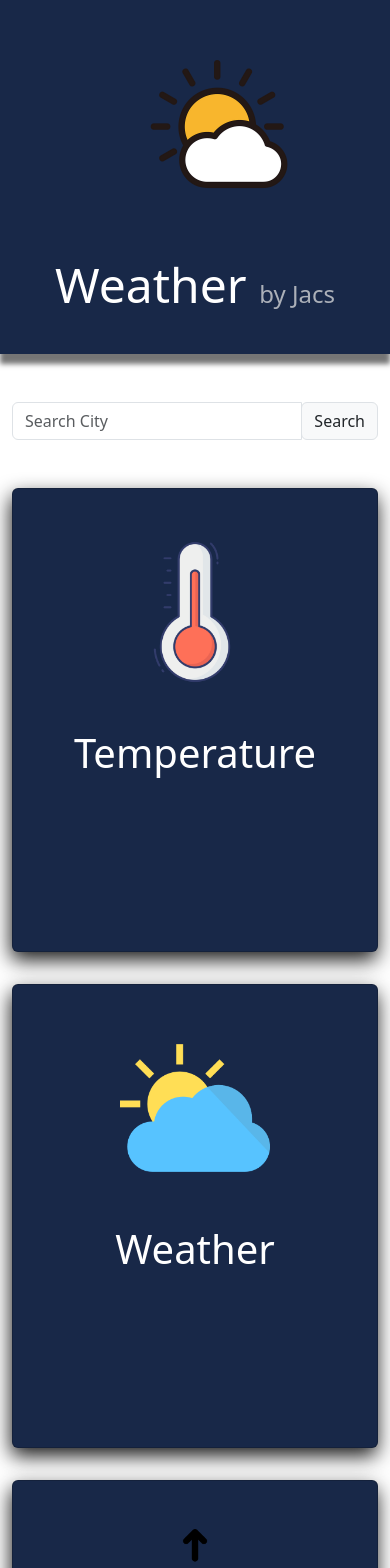
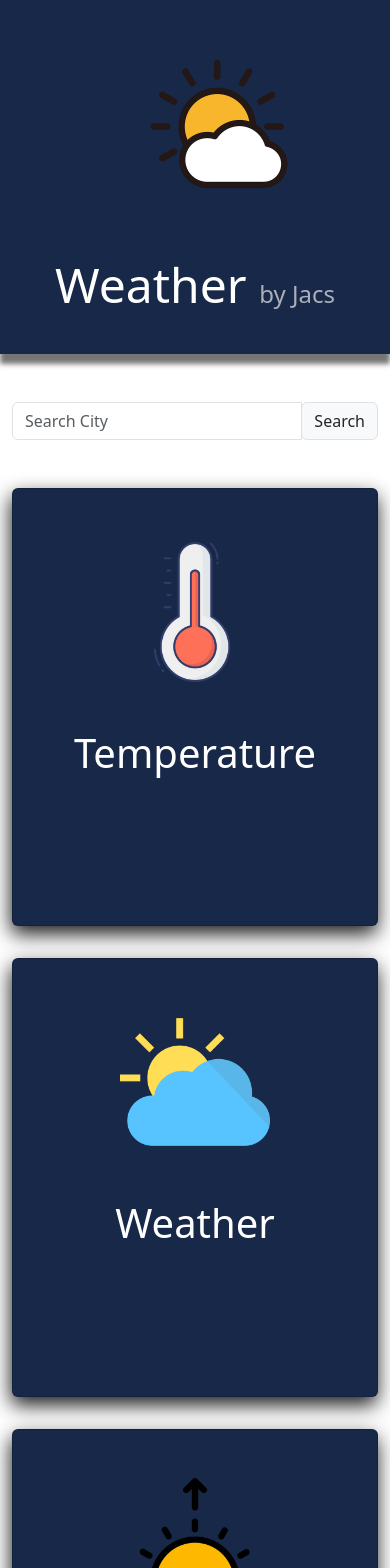
Before and after one commit to alexcas20/AppWeather, an Angular app: page / in a window 390 px wide. Shown: the top 1568 px of the page. Built offline with nearby package versions, Linux system fonts and the light colour scheme; no server answers.

Commit message:
New component for cards and funcition for scroll top

```diff
--- a/src/app/app.module.ts
+++ b/src/app/app.module.ts
@@ -8,13 +8,15 @@ import { MainComponent } from './main/main.component';
 import { ConversorGradosPipe } from './pipes/conversor-grados.pipe'
 import { FormsModule } from '@angular/forms';
 import { DateTimePipe } from './pipes/date-time.pipe';
+import { CardInfoComponent } from './card-info/card-info.component';
 
 @NgModule({
   declarations: [
     AppComponent,
     MainComponent,
     ConversorGradosPipe,
-    DateTimePipe
+    DateTimePipe,
+    CardInfoComponent
   ],
   imports: [
     BrowserModule,
--- /dev/null
+++ b/src/app/card-info/card-info.component.css
@@ -0,0 +1,55 @@
+
+/* Cards */
+
+.card{
+    background-color: #182848;
+    color: #ffff;
+    box-shadow:  -1px 8px 20px rgba(0, 0, 0, 0.9);
+    margin: 0 0 2rem 0;
+}
+
+
+.card-title{
+    text-align: center;
+    padding: 10px;
+    margin: 2rem 0 -2rem 0;
+
+}
+
+.card-title h3{
+    font-size: 2.5rem;
+}
+
+.card-body span{
+    font-size: 2rem;
+}
+
+
+
+.card-footer{
+    background-color:#182848;
+    margin: 1rem 0;
+
+}
+
+/* Images card info */
+
+.cards-info .card{
+    height: 52vh;
+    animation: fadeIn;
+    animation-duration: 2s;
+}
+
+.card-img-top{
+    padding: 3rem 0 0 0;
+    width: 150px;
+    margin: 0 auto;
+}
+
+.card-body{
+    margin: 2rem 0;
+    font-size: 2rem;
+    font-weight: bold;
+    text-align: center;
+    letter-spacing: 5px;
+}
--- /dev/null
+++ b/src/app/card-info/card-info.component.html
@@ -0,0 +1,113 @@
+
+<!-- Information Cards -->
+
+<div class="container mt-5">
+    <div class="row d-flex flex-wrap justify-content-center cards-info">
+      <div class="col-lg-4 col-md-6 col-sm-4 col-xs-4">
+        <div class="card">
+          <img class="card-img-top" src="../../assets/img/temperature-icon.png" alt="Temperature">
+          <div class="card-title">
+            <h3>Temperature</h3>
+        </div>
+        <div class="card-body">
+          {{dataWeather?.main?.temp | conversorGrados}}
+        </div>
+      </div>
+    </div>
+
+    <div class="col-lg-4 col-md-6 col-sm-4 col-xs-4">
+      <div class="card">
+        <img class="card-img-top" [src]="weatherCard" alt="Weather image">
+        <div class="card-title">
+          <h3>Weather</h3>
+      </div>
+      <div class="card-body">
+        {{dataWeather?.weather[0]?.description}}
+      </div>
+    </div>
+  </div>
+
+      <div class="col-lg-4 col-md-6 col-sm-4 col-xs-4">
+        <div class="card">
+          <img class="card-img-top" src="../../assets/img/sunrise-icon.png" alt="Sunsrise image">
+          <div class="card-title">
+            <h3>Sunrise</h3>
+        </div>
+        <div class="card-body">
+          {{dataWeather?.sys?.sunrise | dateTime}}
+        </div>
+      </div>
+    </div>
+
+    <div class="col-lg-4 col-md-6 col-sm-4 col-xs-4">
+      <div class="card">
+        <img class="card-img-top" src="../../assets/img/sunset-icon.png" alt="Sunset image">
+        <div class="card-title">
+          <h3>Sunset</h3>
+      </div>
+      <div class="card-body">
+        {{dataWeather?.sys?.sunset  | dateTime  }}
+      </div>
+    </div>
+  </div>
+
+      <!-- <div class="col-lg-4 col-md-6 col-sm-4 col-xs-4">
+        <div class="card">
+          <img class="card-img-top" src="../../assets/img/pressure-icon.png" alt="Pressure image">
+          <div class="card-title">
+            <h3>Pressure</h3>
+        </div>
+        <div class="card-body" *ngIf="dataWeather; else noInfo">
+          {{dataWeather?.main?.pressure + ' hPa'}}
+        </div>
+
+        <ng-template #noInfo >
+          <div class="card-body">
+            {{dataWeather?.main?.pressure}}
+          </div>
+        </ng-template>
+      </div>
+    </div> -->
+
+    <div class="col-lg-4 col-md-6 col-sm-4 col-xs-4">
+      <div class="card">
+        <img class="card-img-top" src="../../assets/img/wind-icon.png" alt="Wind image">
+        <div class="card-title">
+          <h3>Wind</h3>
+      </div>
+      <div class="card-body">
+        {{dataWeather?.wind?.speed}}
+      </div>
+    </div>
+  </div>
+
+  <div class="col-lg-4 col-md-6 col-sm-4">
+    <div class="card">
+      <img class="card-img-top" src="../../assets/img/humidity-icon.png" alt="Humidity image">
+      <div class="card-title">
+        <h3>Humidity</h3>
+    </div>
+    <div class="card-body" *ngIf="dataWeather; else humidity">
+      {{dataWeather?.main?.humidity + '%'}}
+    </div>
+    <ng-template #humidity>
+      <div class="card-body">
+        {{dataWeather?.main?.humidity}}
+      </div>
+    </ng-template>
+  </div>
+  </div>
+
+  <!-- <div class="col-lg-4 col-md-6 col-sm-4">
+    <div class="card">
+      <img class="card-img-top" src="../../assets/img/visibility-icon.png" alt="Visibility image">
+      <div class="card-title">
+        <h3>Visibility</h3>
+    </div>
+    <div class="card-body">
+      {{dataWeather?.visibility}}
+    </div>
+  </div>
+  </div> -->
+
+  </div>
--- /dev/null
+++ b/src/app/card-info/card-info.component.ts
@@ -0,0 +1,18 @@
+import { Component, Input, OnInit } from '@angular/core';
+
+@Component({
+  selector: 'app-card-info',
+  templateUrl: './card-info.component.html',
+  styleUrls: ['./card-info.component.css']
+})
+export class CardInfoComponent implements OnInit {
+
+  @Input() dataWeather: any;
+  @Input() weatherCard : any;
+
+  constructor() { }
+
+  ngOnInit(): void {
+  }
+
+}
--- a/src/app/main/main.component.css
+++ b/src/app/main/main.component.css
@@ -144,22 +144,22 @@ h2{
   cursor: auto;
 }
 
-/* Images card info */
-.cards-info .card{
-    height: 55vh;
-}
+/* Button Scroll */
+.scroll-to-top{
+    position: fixed;
+    padding: 1.5rem;
+    border: none;
+    border-radius: 20px;
+    background-color: #1A1C33;
+    bottom: 0;
+    right: 0;
+    cursor: pointer;
+    z-index: 99;
+    scroll-behavior: smooth;
+  }
 
-.card-img-top{
-    padding: 3rem 0 0 0;
-    width: 150px;
-    margin: 0 auto;
-}
-
-.card-body-info{
-    margin: 1.5rem 0;
-    padding: 2rem;
+  .scroll-to-top i{
+    background: none;
+    color: #FFFFFF;
     font-size: 2rem;
-    font-weight: bold;
-    text-align: center;
-    letter-spacing: 5px;
-}
+  }
--- a/src/app/main/main.component.html
+++ b/src/app/main/main.component.html
@@ -9,113 +9,13 @@
   </div>
 </div>
 
-<!-- Information Cards -->
+<!-- Button Scroll -->
+<button id="myBtn" class="scroll-to-top" (click)="scrollToTop()">
+  <i class="fa-solid fa-arrow-up"></i>
+</button>
 
-<div class="container mt-5">
-  <div class="row d-flex flex-wrap justify-content-center cards-info">
-    <div class="col-lg-4 col-md-6 col-sm-4 col-xs-4">
-      <div class="card">
-        <img class="card-img-top" src="../../assets/img/temperature-icon.png" alt="Temperature">
-        <div class="card-title">
-          <h3>Temperature</h3>
-      </div>
-      <div class="card-body-info">
-        {{dataWeather?.main?.temp | conversorGrados}}
-      </div>
-    </div>
-  </div>
 
-  <div class="col-lg-4 col-md-6 col-sm-4 col-xs-4">
-    <div class="card">
-      <img class="card-img-top" [src]="weatherCard" alt="Weather image">
-      <div class="card-title">
-        <h3>Weather</h3>
-    </div>
-    <div class="card-body-info">
-      {{dataWeather?.weather[0]?.description}}
-    </div>
-  </div>
-</div>
-
-    <div class="col-lg-4 col-md-6 col-sm-4 col-xs-4">
-      <div class="card">
-        <img class="card-img-top" src="../../assets/img/sunrise-icon.png" alt="Sunsrise image">
-        <div class="card-title">
-          <h3>Sunrise</h3>
-      </div>
-      <div class="card-body-info">
-        {{dataWeather?.sys?.sunrise | dateTime}}
-      </div>
-    </div>
-  </div>
-
-  <div class="col-lg-4 col-md-6 col-sm-4 col-xs-4">
-    <div class="card">
-      <img class="card-img-top" src="../../assets/img/sunset-icon.png" alt="Sunset image">
-      <div class="card-title">
-        <h3>Sunset</h3>
-    </div>
-    <div class="card-body-info">
-      {{dataWeather?.sys?.sunset  | dateTime  }}
-    </div>
-  </div>
-</div>
-
-    <div class="col-lg-4 col-md-6 col-sm-4 col-xs-4">
-      <div class="card">
-        <img class="card-img-top" src="../../assets/img/pressure-icon.png" alt="Pressure image">
-        <div class="card-title">
-          <h3>Pressure</h3>
-      </div>
-      <div class="card-body-info" *ngIf="dataWeather; else noInfo">
-        {{dataWeather?.main?.pressure + ' hPa'}}
-      </div>
-
-      <ng-template #noInfo >
-        <div class="card-body-info">
-          {{dataWeather?.main?.pressure}}
-        </div>
-      </ng-template>
-    </div>
-  </div>
-
-  <div class="col-lg-4 col-md-6 col-sm-4 col-xs-4">
-    <div class="card">
-      <img class="card-img-top" src="../../assets/img/wind-icon.png" alt="Wind image">
-      <div class="card-title">
-        <h3>Wind</h3>
-    </div>
-    <div class="card-body-info">
-      {{dataWeather?.wind?.speed}}
-    </div>
-  </div>
-</div>
-
-<div class="col-lg-4 col-md-6 col-sm-4">
-  <div class="card">
-    <img class="card-img-top" src="../../assets/img/humidity-icon.png" alt="Humidity image">
-    <div class="card-title">
-      <h3>Humidity</h3>
-  </div>
-  <div class="card-body-info">
-    {{dataWeather?.main?.humidity + '%'}}
-  </div>
-</div>
-</div>
-
-<div class="col-lg-4 col-md-6 col-sm-4">
-  <div class="card">
-    <img class="card-img-top" src="../../assets/img/visibility-icon.png" alt="Visibility image">
-    <div class="card-title">
-      <h3>Visibility</h3>
-  </div>
-  <div class="card-body-info">
-    {{dataWeather?.visibility}}
-  </div>
-</div>
-</div>
-
-</div>
+<app-card-info [dataWeather]="dataWeather" [weatherCard]="weatherCard"></app-card-info>
 
 
 
@@ -170,4 +70,4 @@
         </div>
       </div>
     </div>
-  </div> -->
+  </div>
--- a/src/app/main/main.component.ts
+++ b/src/app/main/main.component.ts
@@ -1,4 +1,5 @@
-import { Component, OnInit } from '@angular/core';
+import { ViewportScroller } from '@angular/common';
+import { Component, HostListener, OnInit } from '@angular/core';
 import Swal from 'sweetalert2';
 import { ApiService } from '../services/api.service';
 
@@ -31,10 +32,16 @@ export class MainComponent implements OnInit {
   ]
 
   dataTotal: any[] = [];
+  pageYoffset: any;
+
+    @HostListener('window:scroll', []) omWindowScroll() {
+      this.scrollFunction();
+    }
 
 
 
-  constructor(private api : ApiService) { }
+  constructor(private api : ApiService,
+    private scroll: ViewportScroller) { }
 
   ngOnInit(): void {
 
@@ -92,6 +99,20 @@ Swal.fire({
       this.busqueda = '';
   }
 
+  scrollFunction(){
+    const btn = document.getElementById('myBtn');
+    if(document.body.scrollTop > 800 || document.documentElement.scrollTop > 800){
+      btn!.style.display = 'block';
+    } else {
+      btn!.style.display = 'none'
+    }
+  }
+
+  scrollToTop(){
+    document.body.scrollTop = 0; // For Safari
+    document.documentElement.scrollTop = 0; // For Chrome, Firefox, IE and Opera
+}
+
 
 
 
--- a/src/index.html
+++ b/src/index.html
@@ -12,6 +12,16 @@
 
   <script src="https://cdn.jsdelivr.net/npm/bootstrap@5.3.1/dist/js/bootstrap.bundle.min.js" integrity="sha384-HwwvtgBNo3bZJJLYd8oVXjrBZt8cqVSpeBNS5n7C8IVInixGAoxmnlMuBnhbgrkm" crossorigin="anonymous"></script>
 
+
+ <!-- Animations -->
+ <link
+    rel="stylesheet"
+    href="https://cdnjs.cloudflare.com/ajax/libs/animate.css/4.1.1/animate.min.css"
+  />
+
+  <!-- Icons -->
+  <link rel="stylesheet" href="https://cdnjs.cloudflare.com/ajax/libs/font-awesome/6.4.2/css/all.min.css" integrity="sha512-z3gLpd7yknf1YoNbCzqRKc4qyor8gaKU1qmn+CShxbuBusANI9QpRohGBreCFkKxLhei6S9CQXFEbbKuqLg0DA==" crossorigin="anonymous" referrerpolicy="no-referrer" />
+
 </head>
 <body>
   <app-root></app-root>
```
